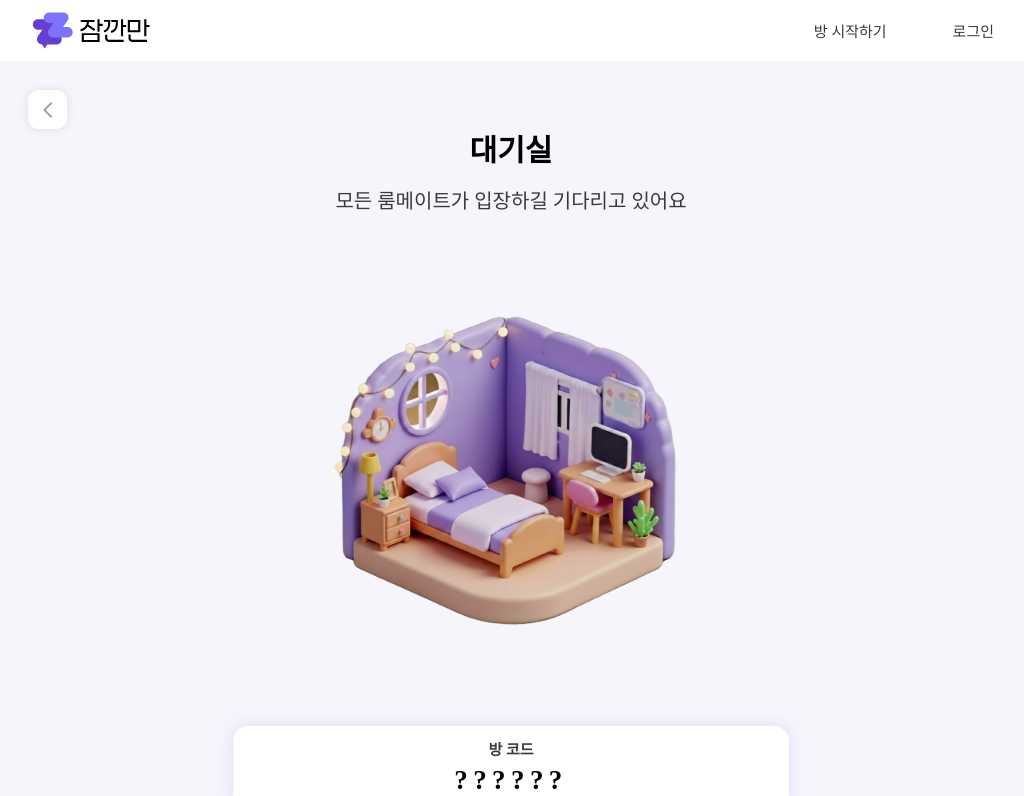
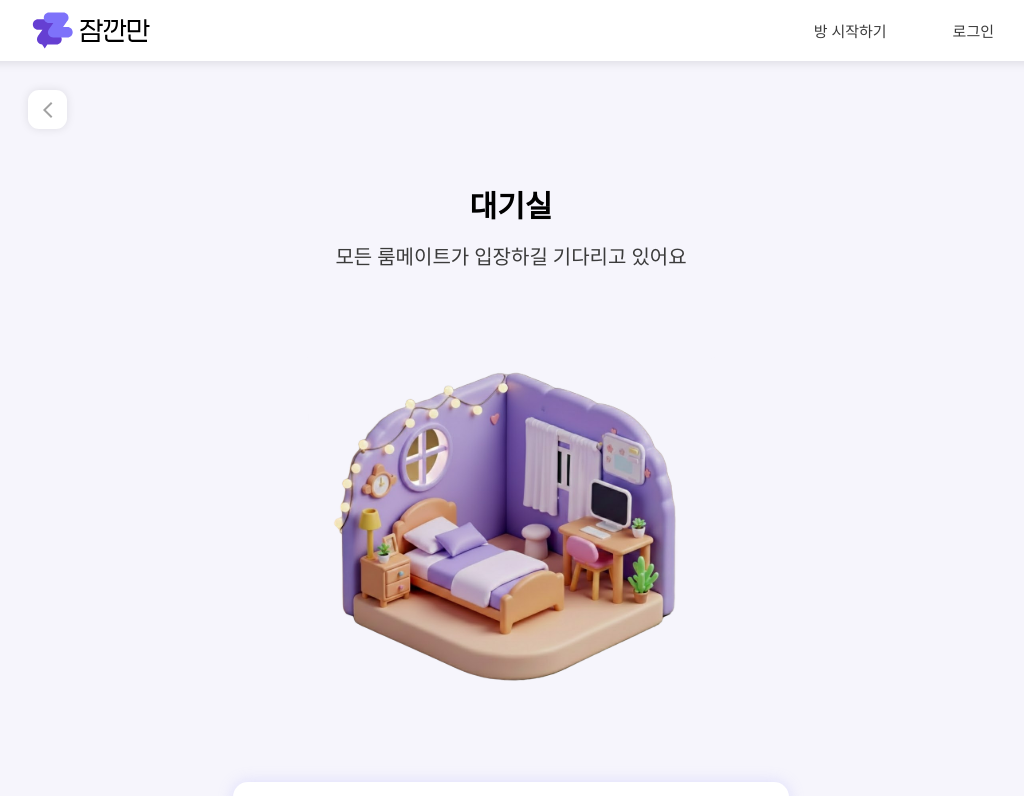
Before and after one commit to LikeLionHGU/Yesod_Kimchijjim_Front, a React (Create React App) app in the folder src/: page /room/wait in a window 1280 px wide. Shown: the top 796 px of the page, without its empty margins (129-1153 px from the left). Built offline with nearby package versions, Linux system fonts and the light colour scheme; no server answers; the HTML template or start-up script is replaced by a standard one.

Commit message:
RoomWaitPage 디자인 수정 완료

```diff
--- a/src/pages/HeaderPage/HeaderPage.js
+++ b/src/pages/HeaderPage/HeaderPage.js
@@ -68,6 +68,7 @@ const HeaderContainer = styled.div`
     height: 61px;
     width: 100%;
     background-color: ${Colors.white};
+    box-shadow: 0 2px 9.4px 0 ${Colors.boxShadowBlack};
     padding: 0 157px;
     box-sizing: border-box;
     position: sticky;
--- a/src/pages/RoomWaitPage/RoomWaitPage.js
+++ b/src/pages/RoomWaitPage/RoomWaitPage.js
@@ -5,7 +5,6 @@ import { useNavigate, useLocation } from "react-router-dom";
 import { Colors } from "../../styles/colors";
 import styled from "styled-components";
 import GoBackPage from "../../components/common/BackButton";
-import NoIconTitleSection from "../../components/common/NoIconTitleSection";
 import WaitPageIcon from "../../assets/waitPageIcon.svg";
 
 const RoomWaitPage = () => {
@@ -75,10 +74,6 @@ const RoomWaitPage = () => {
   return (
     <PageContainer>
       <GoBackPage />
-      {/* <NoIconTitleSection
-        titleText={"대기실"}
-        subTitleText={"모든 룸메이트가 입장하길 기다리고 있어요"}
-      /> */}
       <TitleGroup>
         <Title>대기실</Title>
         <SubTitle>모든 룸메이트가 입장하길 기다리고 있어요</SubTitle>
@@ -104,7 +99,7 @@ const PageContainer = styled.div`
   flex-direction: column;
   align-items: center;
   //padding-top: 43px;
-  //padding-bottom: 269px;
+  padding-bottom: 186px;
   position: relative;
   box-sizing: border-box;
 `;
@@ -121,7 +116,7 @@ const Title = styled.p`
     font-size: 30px;
     font-style: normal;
     font-weight: 700;
-    margin-top: 65px;
+    margin-top: 121px;
     margin-bottom: 15px;
 `;
 
```
